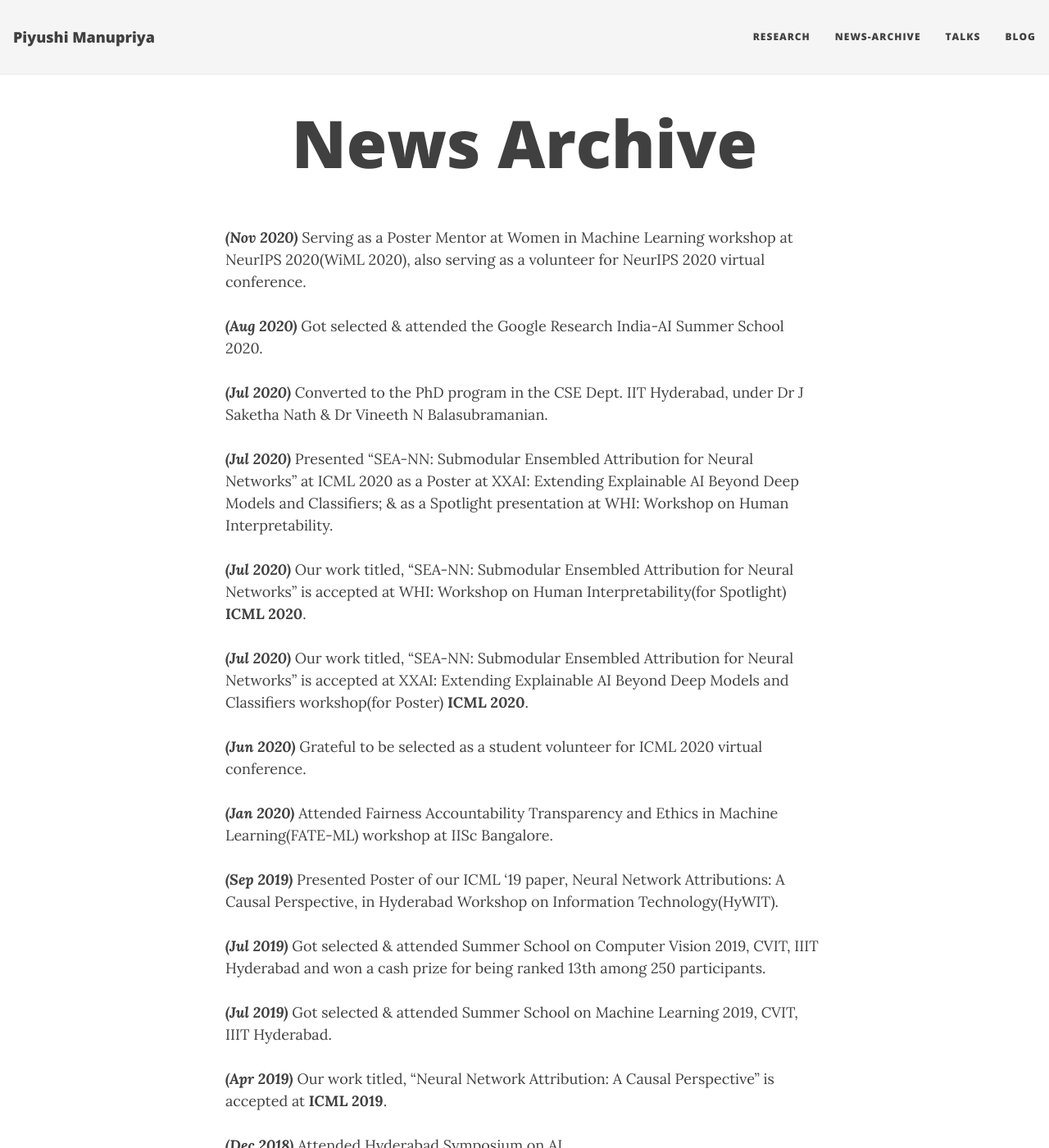
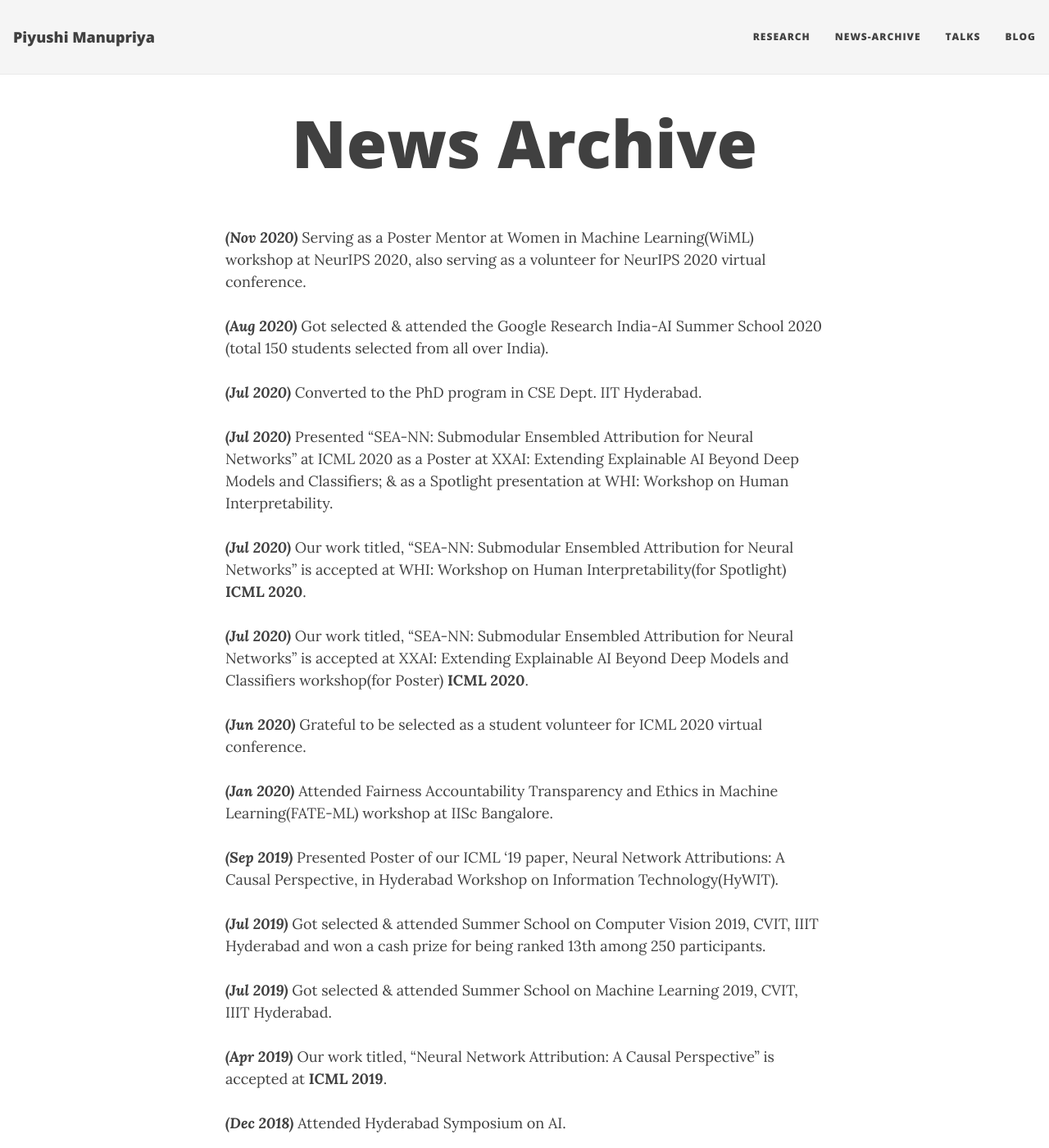
Before and after one commit to Piyushi-0/piyushi-0.github.io, a Jekyll site: the page built from news.md, in a window 1280 px wide and 1400 px high. Shown: the whole window at 82% size. Built offline with Jekyll 4.4.1, drawn with Linux system fonts in a browser that asks for light colours; nearby versions of some CDN libraries; some of the changed text lies outside the part shown.

Commit message:
Update news.md

```diff
--- a/news.md
+++ b/news.md
@@ -2,13 +2,13 @@
 layout: page
 title: News Archive
 ---
-_**(Nov 2020)**_ Serving as a Poster Mentor at Women in Machine Learning workshop at NeurIPS 2020(WiML 2020), also serving as a volunteer for NeurIPS 2020 virtual conference.
+_**(Nov 2020)**_ Serving as a Poster Mentor at Women in Machine Learning(WiML) workshop at NeurIPS 2020, also serving as a volunteer for NeurIPS 2020 virtual conference.
 <br>
 <br>
-_**(Aug 2020)**_ Got selected & attended the Google Research India-AI Summer School 2020.
+_**(Aug 2020)**_ Got selected & attended the Google Research India-AI Summer School 2020 (total 150 students selected from all over India).
 <br>
 <br>
-_**(Jul 2020)**_ Converted to the PhD program in the CSE Dept. IIT Hyderabad, under Dr J Saketha Nath & Dr Vineeth N Balasubramanian.
+_**(Jul 2020)**_ Converted to the PhD program in CSE Dept. IIT Hyderabad.
 <br>
 <br>
 _**(Jul 2020)**_ Presented "SEA-NN: Submodular Ensembled Attribution for Neural Networks" at ICML 2020 as a Poster at XXAI: Extending Explainable AI Beyond Deep Models and Classifiers; & as a Spotlight presentation at WHI: Workshop on Human Interpretability.
```
Also changed, not shown: other parts of news.md (+2 -2 lines).
